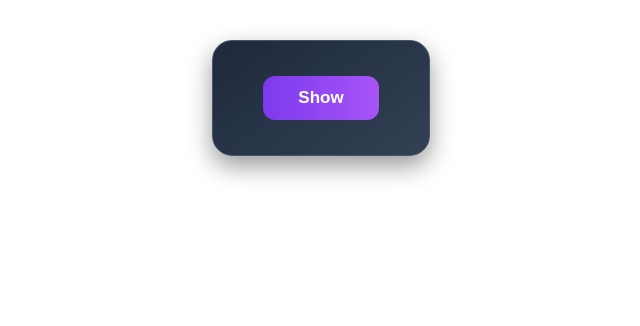
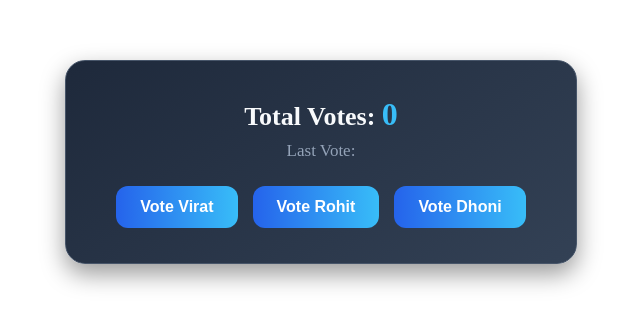
Before and after one commit to parth1566/React_Practice, a React (Vite) app in the folder react-practice/: page / in a window 1280 px wide. Shown: the top 326 px of the page, without its empty margins (319-959 px from the left). Built offline with nearby package versions, Linux system fonts and the light colour scheme.

Commit message:
ReactPracticeQues

```diff
--- a/react-practice/src/App.jsx
+++ b/react-practice/src/App.jsx
@@ -1,6 +1,7 @@
 import { useState } from 'react';
 // import Counter from './Day2/Counter';
-import Toggle from './Day2/Toggle';
+// import Toggle from './Day2/Toggle';
+import VoteButton from './Day2/VoteButton';
 
 // import UserCard from './Day1/UserCard';
 // import viratPic from './assets/virat.png'
@@ -20,6 +21,12 @@ function App() {
     //   <UserCard name = "Rohit Sharma" image = {rohitPic} desc = "Hit-Man" age = {39} isCaptain = {true}/>
     //   <UserCard name = "MS Dhoni" image = {dhoniPic} desc = "Captain-Cool" age = {45}/>
     // </div>
+    const [votes, setVotes] = useState(0);
+    const [lastVoted, setLastVoted] = useState("");
+    const handleVote = (name) => {
+    setVotes(votes + 1);
+    setLastVoted(name);
+};
     return (
     // <div className="container">
     //   {players.map((player) => (
@@ -35,9 +42,19 @@ function App() {
     // </div>
     <div>
       {/* <Counter/> */}
-      <Toggle/>
+      {/* <Toggle/> */}
+      <div className="vote-container">
+        <h2 className="vote-stats">Total Votes: <span>{votes}</span></h2>
+        <p className="last-voted">Last Vote: <span>{lastVoted}</span></p>
+  <div className="vote-buttons">
+    <VoteButton playerName="Virat" onVote={handleVote} />
+    <VoteButton playerName="Rohit" onVote={handleVote} />
+    <VoteButton playerName="Dhoni" onVote={handleVote} />
+  </div>
+</div>
+
     </div>
-)
-}
+    )
+  }
 
 export default App
--- /dev/null
+++ b/react-practice/src/Day2/VoteButton.css
@@ -0,0 +1,65 @@
+/* Voting section container */
+.vote-container {
+  background: linear-gradient(145deg, #1e293b, #334155);
+  border-radius: 20px;
+  padding: 35px 50px;
+  text-align: center;
+  box-shadow: 0 10px 25px rgba(0, 0, 0, 0.4);
+  border: 1px solid #475569;
+  width: fit-content;
+  margin: 60px auto;
+}
+
+/* Total votes display */
+.vote-stats {
+  color: #f8fafc;
+  font-size: 26px;
+  margin: 0 0 8px 0;
+}
+
+.vote-stats span {
+  color: #38bdf8;
+  font-weight: bold;
+  font-size: 32px;
+}
+
+/* Last voted display */
+.last-voted {
+  color: #94a3b8;
+  font-size: 17px;
+  margin: 0 0 25px 0;
+}
+
+.last-voted span {
+  color: #a855f7;
+  font-weight: bold;
+}
+
+/* Buttons row */
+.vote-buttons {
+  display: flex;
+  gap: 15px;
+  justify-content: center;
+}
+
+/* Vote button */
+.vote-btn {
+  font-size: 16px;
+  font-weight: bold;
+  padding: 12px 24px;
+  border: none;
+  border-radius: 12px;
+  cursor: pointer;
+  color: white;
+  background: linear-gradient(90deg, #2563eb, #38bdf8);
+  transition: transform 0.2s ease, box-shadow 0.2s ease;
+}
+
+.vote-btn:hover {
+  transform: translateY(-3px);
+  box-shadow: 0 6px 15px rgba(56, 189, 248, 0.4);
+}
+
+.vote-btn:active {
+  transform: scale(0.93);
+}
--- /dev/null
+++ b/react-practice/src/Day2/VoteButton.jsx
@@ -0,0 +1,14 @@
+import React from 'react'
+import './VoteButton.css';
+
+const VoteButton = (props) => {
+  return (
+    <div>
+      <button className='vote-btn' onClick={() => props.onVote(props.playerName)} >
+        Vote {props.playerName}
+      </button>
+    </div>
+  )
+}
+
+export default VoteButton
```
